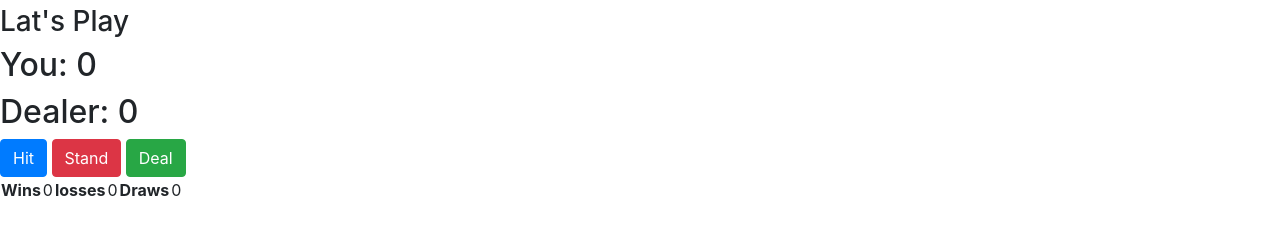
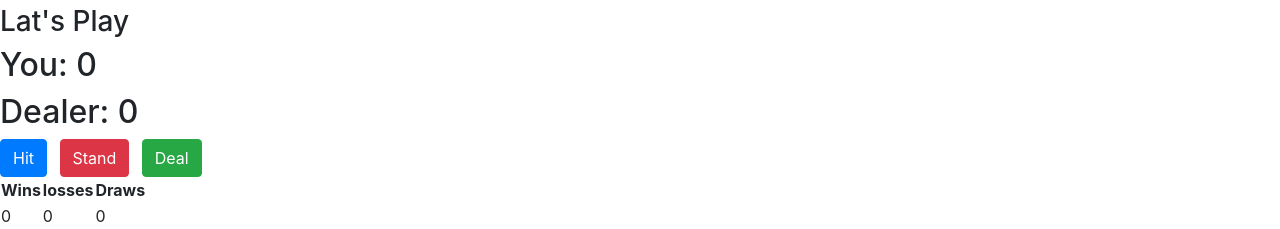
Before and after one commit to Mancancode/Vanilajs, a plain HTML site: page Qazi_JS_Course/JS_on_staroids/index.html in a window 1280 px wide. Shown: the part 757-986 px from the top of the page. Before the commit the page ends 960 px from the top, so only its background shows below. Drawn offline with nearby package versions, Linux system fonts and the light colour scheme.

Commit message:
started black jack

```diff
--- a/Qazi_JS_Course/JS_on_staroids/index.html
+++ b/Qazi_JS_Course/JS_on_staroids/index.html
@@ -76,13 +76,15 @@
     </div>
 
     <div class="container-4">
-      <h1 id="change-my-color">
-        Challange 4: Change the Color of all Button
-      </h1>
+      <h1 id="change-my-color">Challange 4: Change the Color of all Button</h1>
       <div class="flex-box-pick-color">
         <form action="select">
-          <select name="backdrop" id="background" onchange="buttonColorChange(this)">
-          <option value="random"> Random</option>
+          <select
+            name="backdrop"
+            id="background"
+            onchange="buttonColorChange(this)"
+          >
+            <option value="random">Random</option>
             <option value="red">red</option>
             <option value="green">greeen</option>
             <option value="reset">reset</option>
@@ -92,12 +94,9 @@
         <button class="btn btn-danger" name="button">Youtube</button>
         <button class="btn btn-success" name="button">Whatsapp</button>
         <button class="btn btn-warning" name="button">Google</button>
-
       </div>
 
-      <div class="colorBtn">
-
-      </div>
+      <div class="colorBtn"></div>
     </div>
 
     <div class="container-5">
@@ -112,22 +111,26 @@
         </div>
         <div class="btn-play">
           <div>
-          <button id="hit-btn" class="btn btn-primary">Hit</button>
-          <button id="stand-btn" class="btn btn-danger"> Stand</button>
-          <button id="deal-btn" class="btn btn-success" > Deal</button>
+            <button id="hit-btn" class="btn btn-primary mr-2">Hit</button>
+            <button id="stand-btn" class="btn btn-danger mr-2">Stand</button>
+            <button id="deal-btn" class="btn btn-success">Deal</button>
           </div>
-
         </div>
         <div class="btn-table-container">
           <div>
             <table>
               <tbody>
+                <tr>
                   <th>Wins</th>
-              <td>0</td>
                   <th>losses</th>
-              <td>0</td>
                   <th>Draws</th>
-              <td>0</td>
+                </tr>
+
+                <tr>
+                  <td id="win">0</td>
+                  <td id="losses">0</td>
+                  <td id="draw ">0</td>
+                </tr>
               </tbody>
             </table>
           </div>
```
Lines whose indentation alone changed are shown as unchanged.
